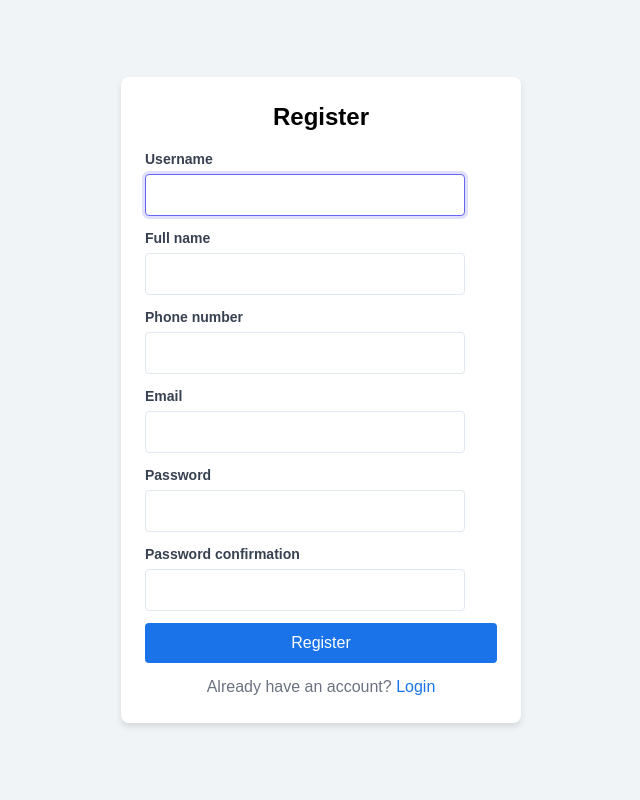
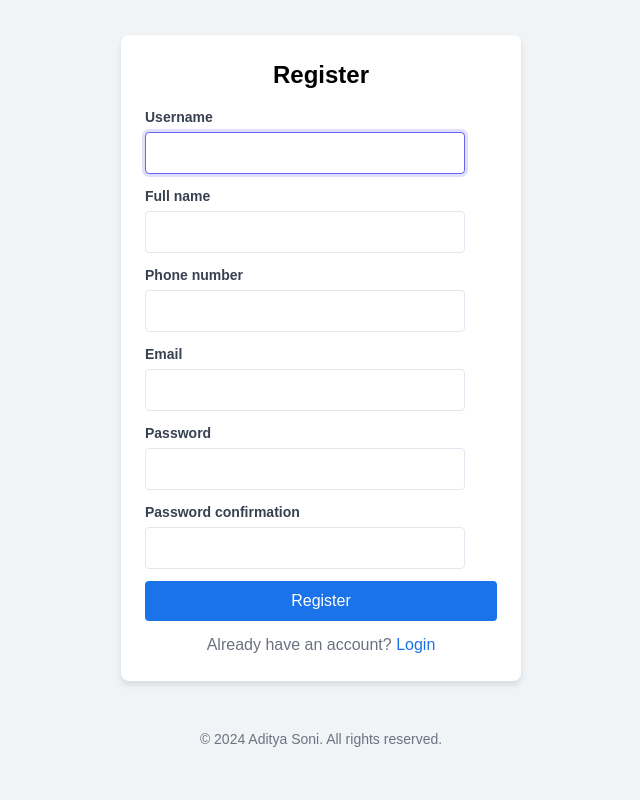
Before and after one commit to aadisoni1221/ARMII_CRM_Project, a Django app: page /register/ in a window 1280 px wide. Shown: the whole page, without its empty margins (319-959 px from the left). Run offline with Django 5.2, Linux system fonts and the light colour scheme; parts of the project's set-up code (start-up, migrations or seed data) failed here and were passed over.

Commit message:
register.html

```diff
--- a/crmapp/templates/register.html
+++ b/crmapp/templates/register.html
@@ -11,10 +11,12 @@
             font-family: 'Arial', sans-serif;
             background-color: #f0f4f7;
             display: flex;
+            flex-direction: column; /* Align items vertically */
             justify-content: center;
             align-items: center;
             height: 100vh;
             margin: 0;
+            padding: 0;
         }
         .form-container {
             background-color: #ffffff;
@@ -25,6 +27,7 @@
             width: 100%;
             display: flex;
             flex-direction: column;
+            box-sizing: border-box; /* Include padding and border in the element's total width and height */
         }
         .form-input {
             margin-bottom: 0.75rem; /* Reduced margin-bottom */
@@ -83,6 +86,13 @@
             color: #3182ce; /* Blue color for informational messages */
             font-size: 0.875rem;
             margin-top: 0.25rem;
+        }
+        footer {
+            margin-top: 2rem;
+            font-size: 0.875rem;
+            color: #6b7280;
+            text-align: center;
+            padding: 1rem; /* Added padding for better spacing */
         }
     </style>
 </head>
@@ -175,5 +185,8 @@
             });
         });
     </script>
+    <footer>
+        <p>&copy; 2024 Aditya Soni. All rights reserved.</p>
+    </footer>
 </body>
 </html>
```
